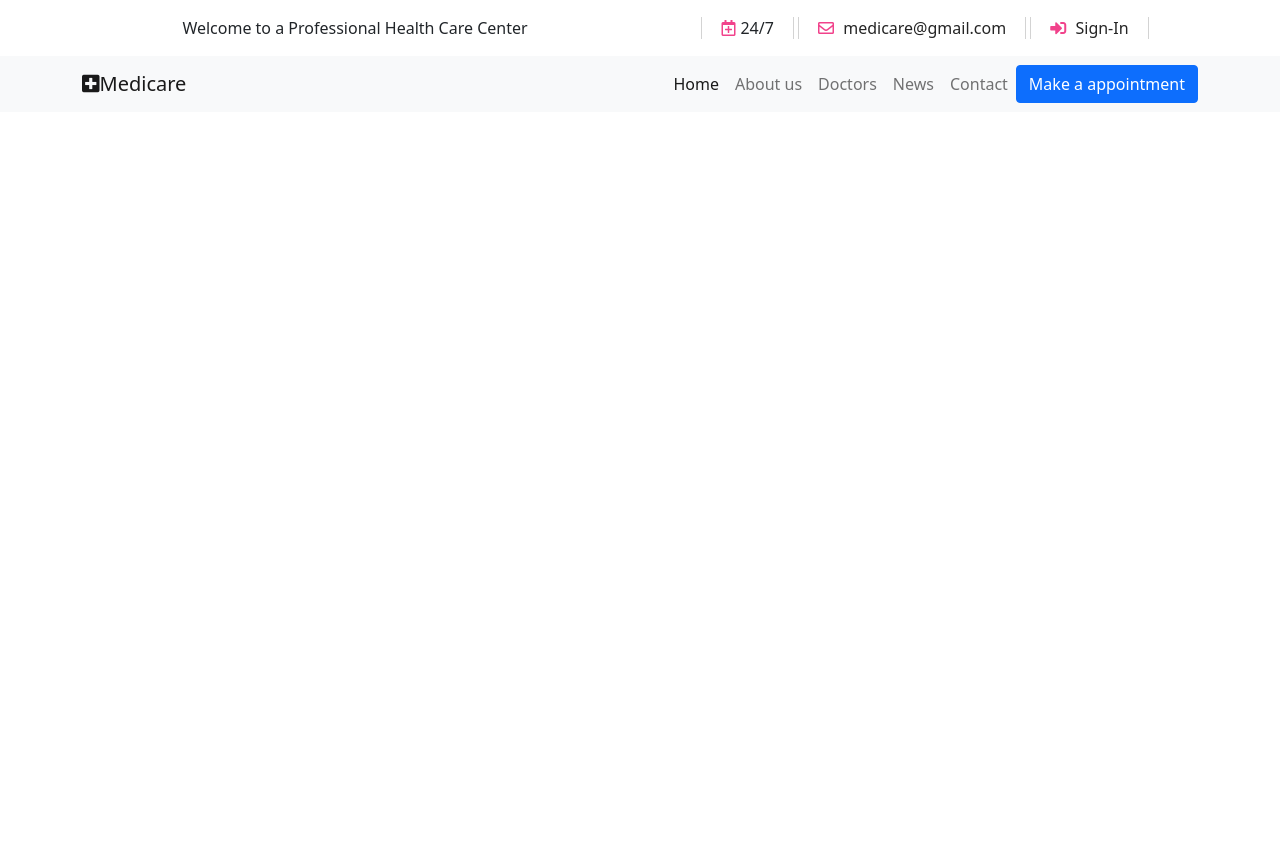
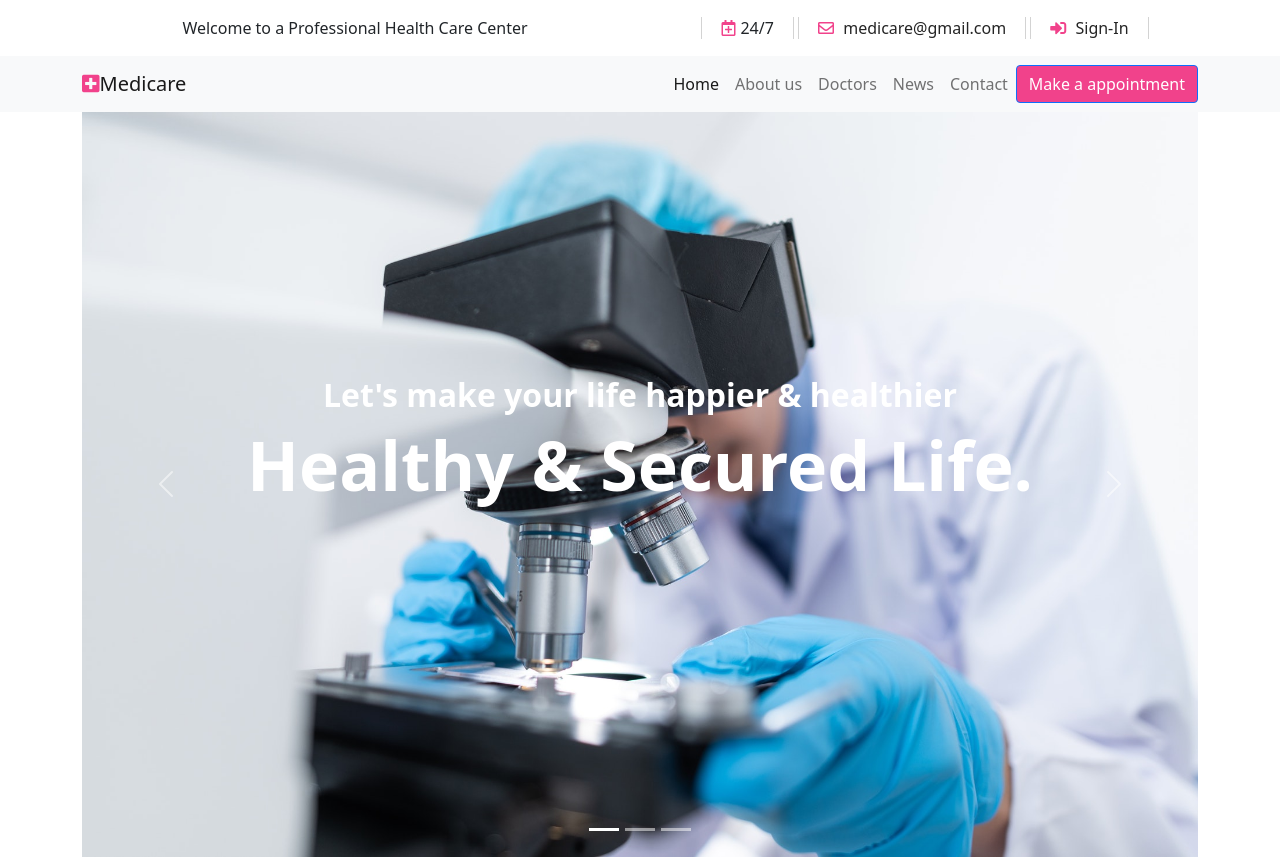
Before and after one commit to Md-Tariqul-Islam/Medicare, a PHP site: page / in a window 1280 px wide. Before the commit the page ends 103 px from the top, so only its background shows below. Run offline with PHP 8.4, Linux system fonts and the light colour scheme.

Commit message:
fixed logo colour and add home section

```diff
--- a/css/style.css
+++ b/css/style.css
@@ -21,3 +21,40 @@ header span.icon {
   padding-right: 19px;
   padding-left: 19px;
 }
+
+.fa-plus-square{
+  color: #f1428b;
+}
+.d-flex .btn-primary{
+  background: #f1428b;
+}
+.d-flex .btn-primary:hover, .d-flex .btn-primary:focus{
+  color: #252525;
+  background-color: transparent;
+}
+
+
+.home{
+  width: 100%;
+}
+.inner-text{
+    flex: 1 1 auto;
+    padding: 1rem 1rem;
+    position: absolute;
+    text-align: center;
+    width: 100%;
+    top: 33%;
+    color: #fff;
+}
+.inner-text h3{
+  font-size: 32px;
+  line-height: 42px;
+  font-weight: 600;
+  margin-bottom: 10px;
+}
+.inner-text h1{
+  font-size: 68px;
+  line-height: 78px;
+  font-weight: 700;
+  margin-bottom: 10px;
+}
--- a/index.php
+++ b/index.php
@@ -74,6 +74,51 @@
         </nav>
     </section>
     <!-- header-section end -->
+
+    <!-- home start  -->
+    <section class="home">
+      <div class="container">
+      <div id="carouselExampleCaptions" class="carousel slide" data-bs-ride="carousel">
+  <div class="carousel-indicators">
+    <button type="button" data-bs-target="#carouselExampleCaptions" data-bs-slide-to="0" class="active" aria-current="true" aria-label="Slide 1"></button>
+    <button type="button" data-bs-target="#carouselExampleCaptions" data-bs-slide-to="1" aria-label="Slide 2"></button>
+    <button type="button" data-bs-target="#carouselExampleCaptions" data-bs-slide-to="2" aria-label="Slide 3"></button>
+  </div>
+  <div class="carousel-inner">
+    <div class="carousel-item active">
+      <img src="images/s1.jpg" class="d-block w-100" alt="...">
+      <div class="inner-text">
+        <h3>Let's make your life happier & healthier</h3>
+        <h1>Healthy & Secured Life.</h1>
+      </div>
+    </div>
+    <div class="carousel-item">
+      <img src="images/s2.jpg" class="d-block w-100" alt="...">
+      <div class="inner-text">
+        <h3>Let's make your life happier & healthier</h3>
+        <h1>Perfect Lifestyle</h1>
+      </div>
+    </div>
+    <div class="carousel-item">
+      <img src="images/s3.jpg" class="d-block w-100" alt="...">
+      <div class="inner-text">
+        <h3>Let's make your life happier & healthier</h3>
+        <h1>Your Health Necessities</h1>
+      </div>
+    </div>
+  </div>
+  <button class="carousel-control-prev" type="button" data-bs-target="#carouselExampleCaptions" data-bs-slide="prev">
+    <span class="carousel-control-prev-icon" aria-hidden="true"></span>
+    <span class="visually-hidden">Previous</span>
+  </button>
+  <button class="carousel-control-next" type="button" data-bs-target="#carouselExampleCaptions" data-bs-slide="next">
+    <span class="carousel-control-next-icon" aria-hidden="true"></span>
+    <span class="visually-hidden">Next</span>
+  </button>
+</div>
+      </div>
+    </section>
+    <!-- home end  -->
     <script src="https://cdn.jsdelivr.net/npm/bootstrap@5.0.2/dist/js/bootstrap.bundle.min.js" integrity="sha384-MrcW6ZMFYlzcLA8Nl+NtUVF0sA7MsXsP1UyJoMp4YLEuNSfAP+JcXn/tWtIaxVXM" crossorigin="anonymous"></script>
   </body>
 </html>
```
Also changed, not shown: images/s1.jpg (added), images/s2.jpg (added), images/s3.jpg (added).
